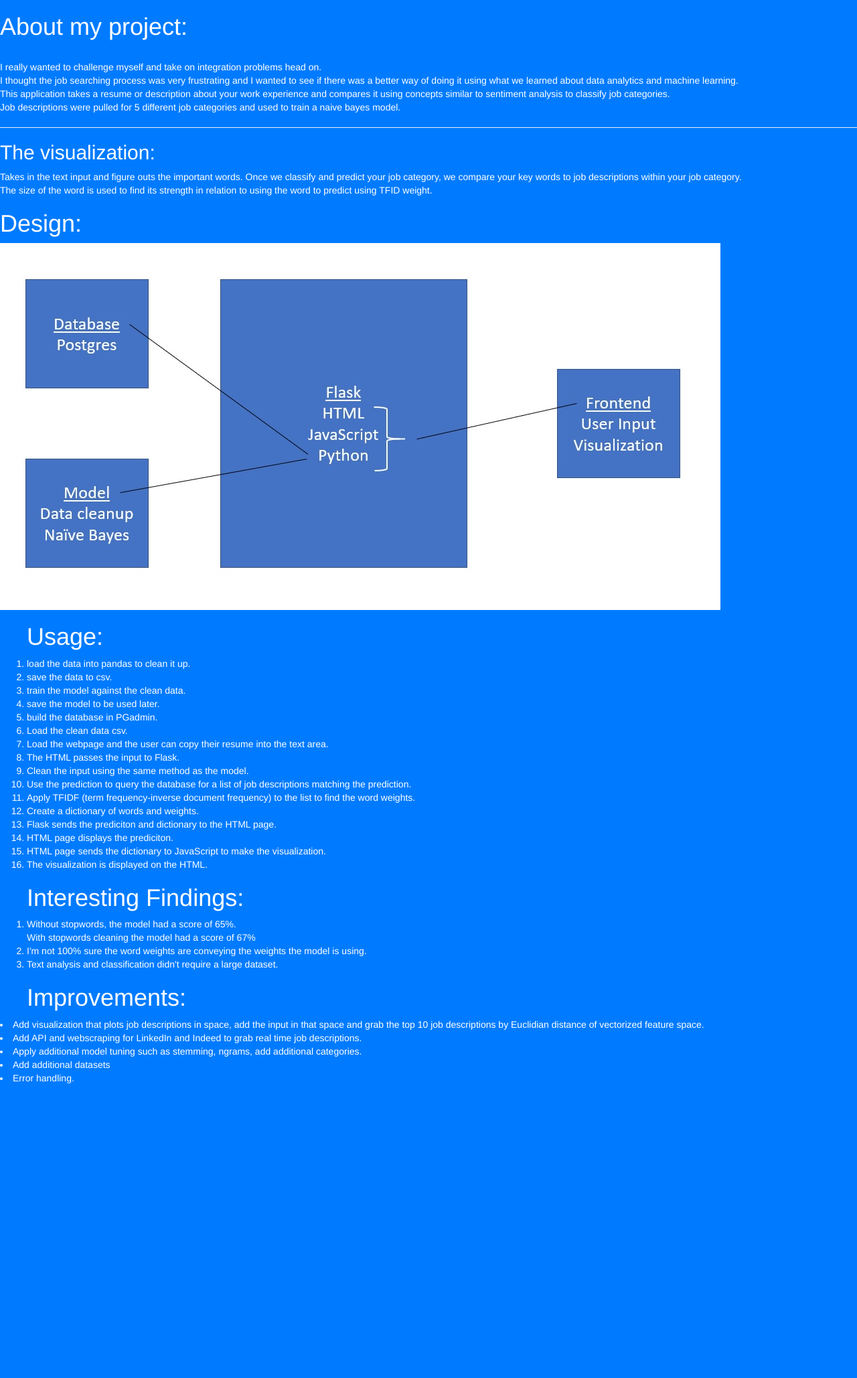
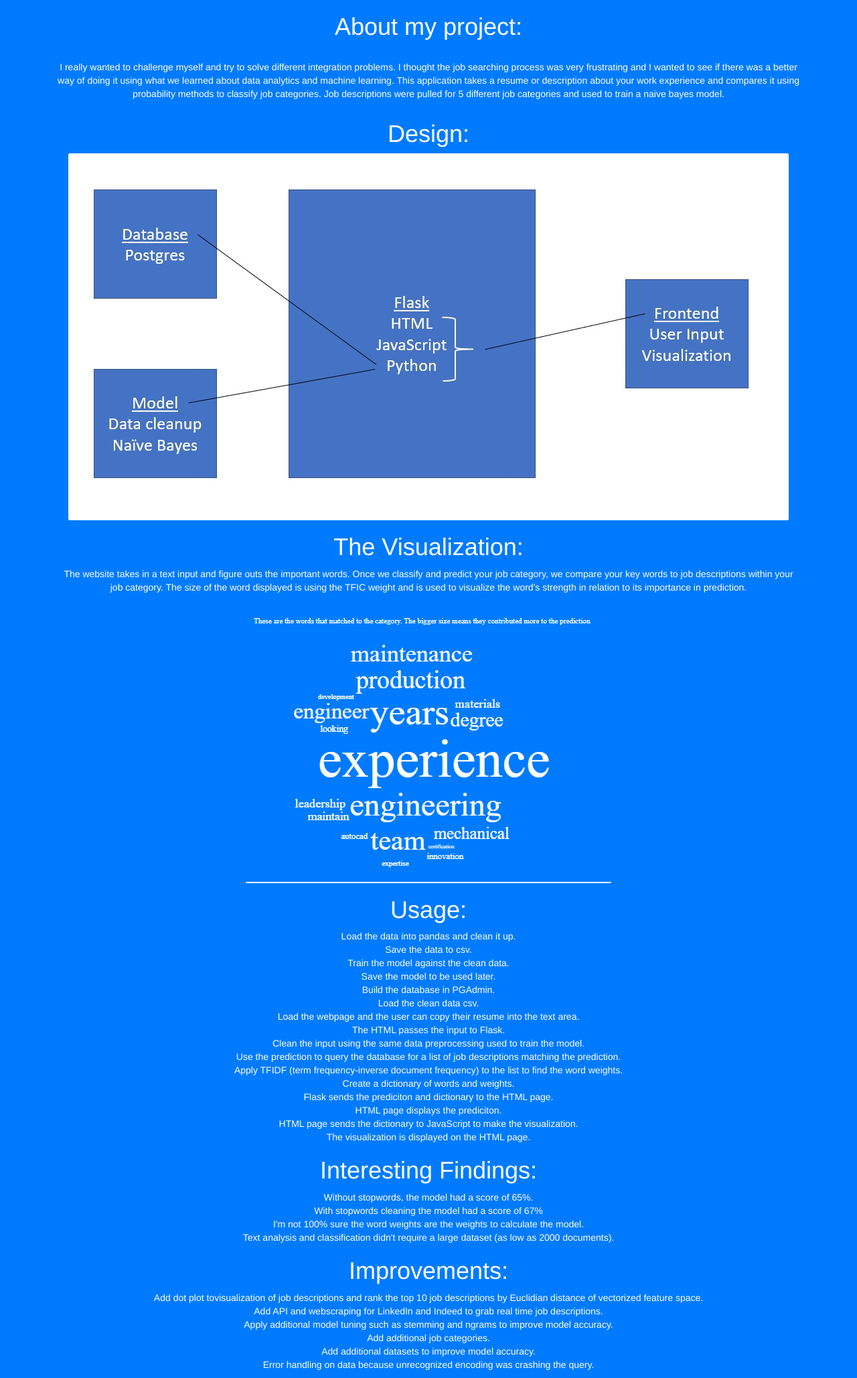
Before and after one commit to naga456/final_project, a Flask app: page /about in a window 1280 px wide. Shown: the part 62-2120 px from the top of the page at 67% size. Before the commit the page ends 1680 px from the top, so only its background shows below. Run offline with Flask 2, Linux system fonts and the light colour scheme; parts of the project's set-up code (start-up, migrations or seed data) failed here and were passed over; some libraries are stand-ins or nearby versions.

Commit message:
final submission

```diff
--- a/static/styles/style.css
+++ b/static/styles/style.css
@@ -23,12 +23,3 @@ select > option:hover{
     color: inherit;
     background-color: #eee;
 }
-
-.li{
-    padding-left:5em
-}
-
-.bg-primary{
-    margin-left: auto;
-    margin-right: auto;
-}
--- a/templates/about.html
+++ b/templates/about.html
@@ -38,60 +38,82 @@
         </div>
     </nav>
 
-  <p><h1>About my project:</h1>
+
+
+    <h1><p class="text-center">About my project:</p></h1>
     <br>
-    I really wanted to challenge myself and take on integration problems head on.
-    <br>
+    <div class="container">
+      <p class="text-center text-justify">
+      I really wanted to challenge myself and try to solve different integration problems.
       I thought the job searching process was very frustrating and I wanted to see if there was a better way of doing it
       using what we learned about data analytics and machine learning.
-    <br> This application takes a resume or description about your work experience and compares it using concepts similar to sentiment analysis to classify job categories.
-    <br>Job descriptions were pulled for 5 different job categories and used to train a naive bayes model.
-    <br>
-    <hr>
-    <h2>The visualization:</h2>  Takes in the text input and figure outs the important words.  Once we classify and predict your job category,
+      This application takes a resume or description about your work experience and compares it using probability methods to classify job categories.
+      Job descriptions were pulled for 5 different job categories and used to train a naive bayes model.
+      </p>
+    </div>
+
+  <div>
+    <h1><p class="text-center">Design:</h1>
+    <img src="/static/design.jpg" class="rounded mx-auto d-block">
+  </div>
+
+  <div class="container">
+    <h1><p class="text-center">The Visualization:  </p></h1>
+    <p class="text-center">
+    The website takes in a text input and figure outs the important words.  Once we classify and predict your job category,
     we compare your key words to job descriptions within your job category.
-    <br>The size of the word is used to find its strength in relation
-    to using the word to predict using TFID weight.
-    <br>
+    The size of the word displayed is using the TFIC weight and is used to visualize the word's strength in relation
+    to its importance in prediction.
     </p>
+  </div>
 
-  <p><h1>Design:</h1></p>
-    <img src="/static/design.jpg">
+  <div>
+    <img src="/static/visualization.jpg" class="rounded mx-auto d-block">
+  </div>
 
-  <ol><h1>Usage:</h1></ol>
-  <ol>
-    <li> load the data into pandas to clean it up.</li>
-    <li> save the data to csv.</li>
-    <li> train the model against the clean data.</li>
-    <li> save the model to be used later.</li>
-    <li> build the database in PGadmin.</li>
+  <div>
+    <h1><p class="text-center"> Usage:</p></h1>
+    <ol class="list-group text-center">
+      <li> Load the data into pandas and clean it up.</li>
+      <li> Save the data to csv.</li>
+      <li> Train the model against the clean data.</li>
+      <li> Save the model to be used later.</li>
+      <li> Build the database in PGAdmin.</li>
       <li> Load the clean data csv.</li>
       <li> Load the webpage and the user can copy their resume into the text area.</li>
       <li> The HTML passes the input to Flask.</li>
-    <li> Clean the input using the same method as the model.</li>
+      <li> Clean the input using the same data preprocessing used to train the model.</li>
       <li> Use the prediction to query the database for a list of job descriptions matching the prediction.</li>
       <li> Apply TFIDF (term frequency-inverse document frequency) to the list to find the word weights. </li>
       <li> Create a dictionary of words and weights.</li>
       <li> Flask sends the prediciton and dictionary to the HTML page.</li>
       <li> HTML page displays the prediciton.</li>
       <li> HTML page sends the dictionary to JavaScript to make the visualization.</li>
-    <li> The visualization is displayed on the HTML.</li>
+      <li> The visualization is displayed on the HTML page.</li>
     </ol>
+</div>
 
-  <ol><h1>Interesting Findings:</h1></ol>
-  <ol>
-    <li>  Without stopwords, the model had a score of 65%.
-        <br>With stopwords cleaning the model had a score of 67%</li>
-    <li>  I'm not 100% sure the word weights are conveying the weights the model is using. </li>
-    <li>  Text analysis and classification didn't require a large dataset.</li>
+<div>
+  <h1><p class="text-center">Interesting Findings:</p></h1>
+  <ol class="list-unstyled text-center">
+    <li> Without stopwords, the model had a score of 65%.
+    <br> With stopwords cleaning the model had a score of 67%</li>
+    <li> I'm not 100% sure the word weights are the weights to calculate the model. </li>
+    <li> Text analysis and classification didn't require a large dataset (as low as 2000 documents).</li>
   </ol>
+</div>
 
-  <ul style="list-style-type:circle;"> <h1>Improvements:</h1> </ul>
-  <li>Add visualization that plots job descriptions in space, add the input in that space and grab the top 10 job descriptions by Euclidian distance of vectorized feature space.</li>
+</div>
+  <h1><p class="text-center">Improvements:</p></h1>
+    <ul class="list-unstyled text-center">
+    <li>Add dot plot tovisualization of job descriptions and rank the top 10 job descriptions by Euclidian distance of vectorized feature space.</li>
     <li>Add API and webscraping for LinkedIn and Indeed to grab real time job descriptions. </li>
-  <li>Apply additional model tuning such as stemming, ngrams, add additional categories. </li>
-  <li>Add additional datasets</li>
-  <li>Error handling.</li>
+    <li>Apply additional model tuning such as stemming and ngrams to improve model accuracy. </li>
+    <li>Add additional job categories.</li>
+    <li>Add additional datasets to improve model accuracy.</li>
+    <li>Error handling on data because unrecognized encoding was crashing the query.</li>
+    </ul>
+</div>
 
 </body>
 
```
Also changed, not shown: templates/technology.html (+47 -35 lines), static/visualization.jpg (added). Lines whose indentation alone changed are shown as unchanged.
